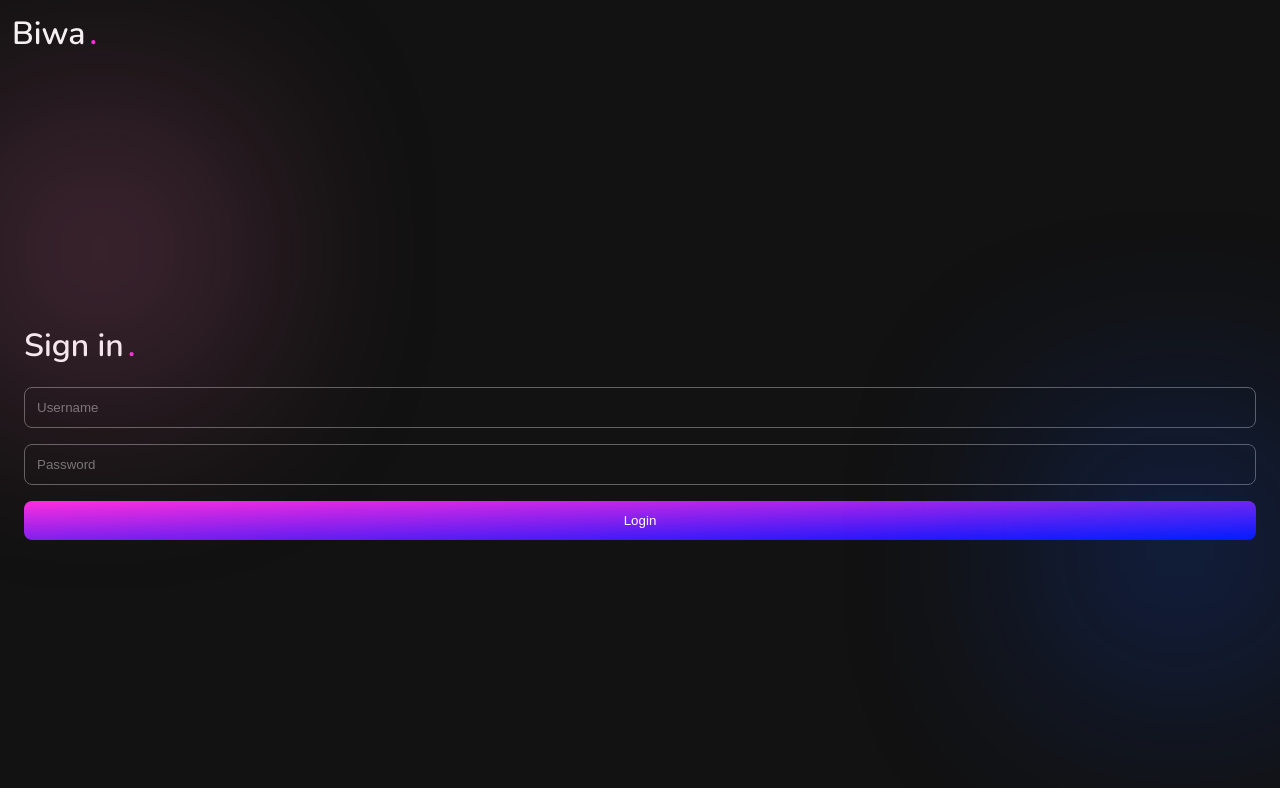
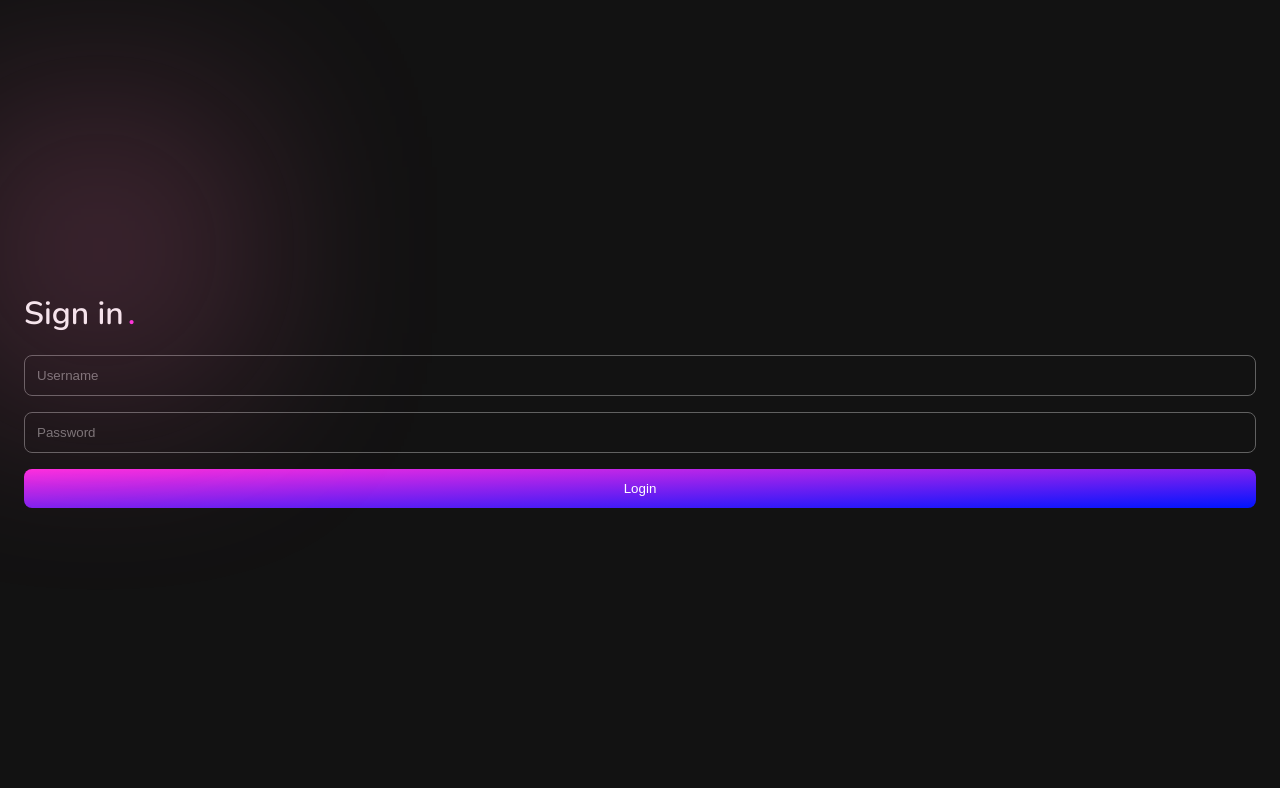
Before and after one commit to diemedina/finance-ui-old, a React (Vite) app: page / in a window 1280 px wide. Shown: the top 788 px of the page. Built offline with nearby package versions, Linux system fonts and the light colour scheme.

Commit message:
Fix login

```diff
--- a/src/index.scss
+++ b/src/index.scss
@@ -27,18 +27,6 @@ html, body {
   position: fixed;
   left: -50px;
   top: 100px;
-}
-
-body::before {
-  content: '';
-  background: #1153FC;
-  opacity: .2;
-  filter: blur(100px);
-  width: 300px;
-  height: 300px;
-  position: fixed;
-  right: -50px;
-  bottom: 100px;
 }
 
 h1::after {
--- a/src/pages/Login/Login.jsx
+++ b/src/pages/Login/Login.jsx
@@ -1,7 +1,6 @@
 import React from 'react';
 import { useLocation } from 'wouter';
 import { useForm } from 'react-hook-form';
-import { Header } from 'src/components/Header/Header';
 import './login.scss';
 
 export const Login = () => {
@@ -15,7 +14,6 @@ export const Login = () => {
 
   return (
     <>
-      <Header />
       <div className='login'>
         <h1>Sign in</h1>
 
--- a/src/pages/Login/login.scss
+++ b/src/pages/Login/login.scss
@@ -6,7 +6,8 @@
     gap: 20px;
     width: 100vw;
     padding: 0 24px;
-    height: calc(100vh - 70px);
+    height: 100vh;
+    height: 100dvh;
     display: flex;
     justify-content: center;
 
--- a/src/pages/Monitoring/monitoring.scss
+++ b/src/pages/Monitoring/monitoring.scss
@@ -101,6 +101,7 @@
         display: flex;
         flex-direction: column-reverse;
         overflow: hidden;
+        gap: 4px;
 
         .income, .expence {
           width: 12px;
```
